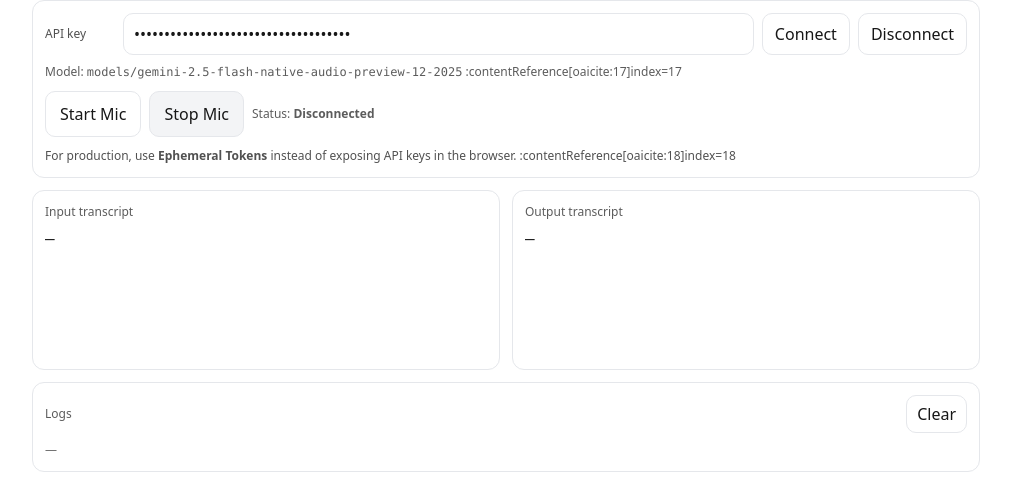
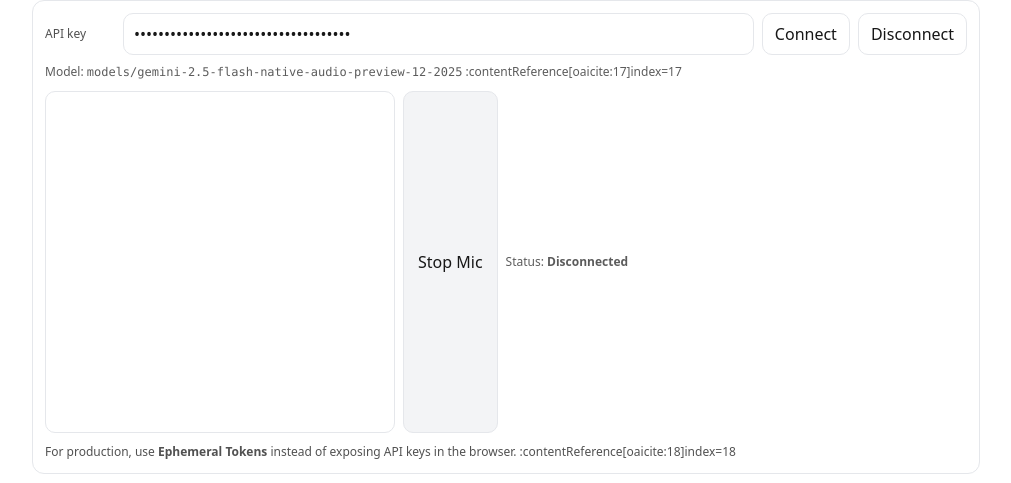
Before and after one commit to almuete/ari, a Next.js app: page /live in a window 1280 px wide. Shown: the part 117-600 px from the top of the page, without its empty margins (134-1145 px from the left). Built offline with nearby package versions, Linux system fonts and the light colour scheme; no server answers.

Commit message:
Fixed vercel error for google live api

```diff
--- a/app/live/page.tsx
+++ b/app/live/page.tsx
@@ -1,5 +1,6 @@
 "use client";
 
+import VoiceWave from "@/components/speech/VoiceWave";
 import React, { useEffect, useMemo, useRef, useState } from "react";
 
 type LogItem = { t: number; level: "info" | "warn" | "error"; msg: string };
@@ -484,7 +485,14 @@ export default function LiveMicPage() {
                 cursor: !connected || streaming ? "not-allowed" : "pointer",
               }}
             >
-              Start Mic
+              <VoiceWave
+                active={true}
+                color={streaming ? "#FF9500" : "green"}
+                glow
+                sensitivity={8}
+                size={320}
+                className="rounded-full"
+              />
             </button>
             <button
               onClick={() => void stopMic()}
```
